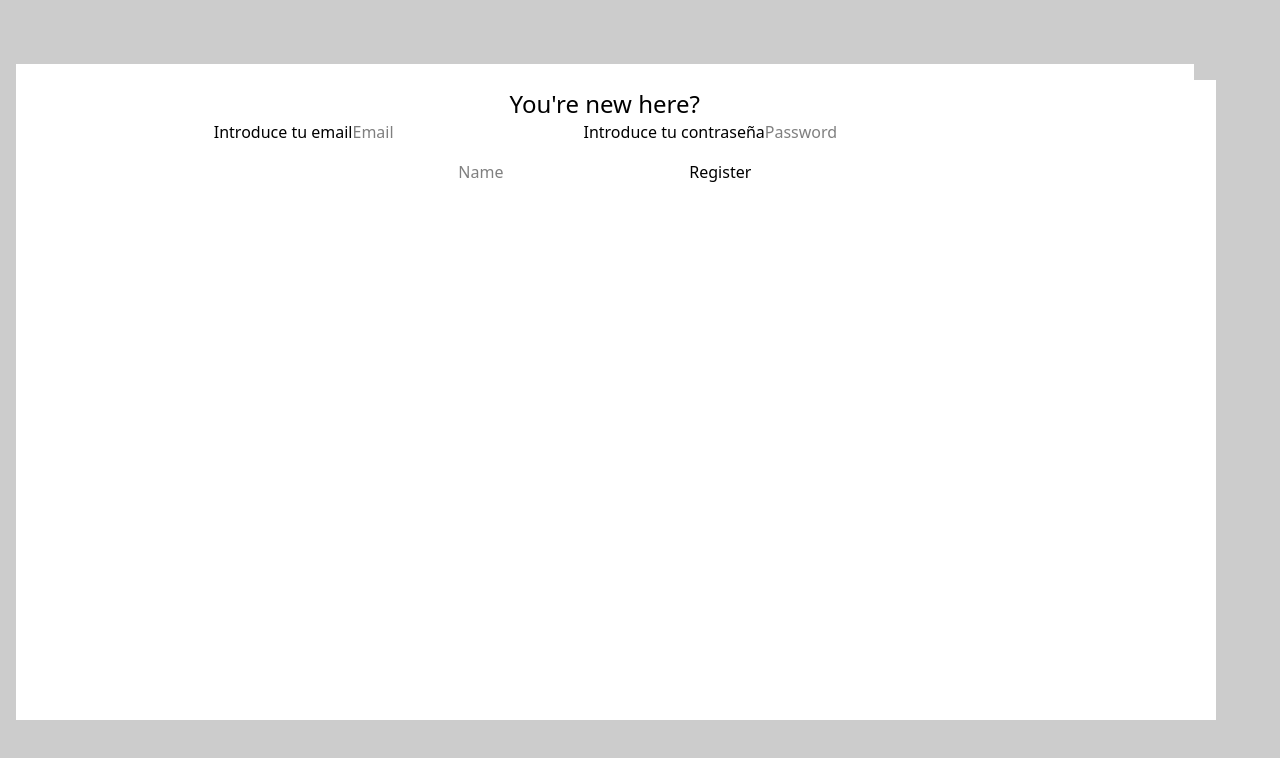
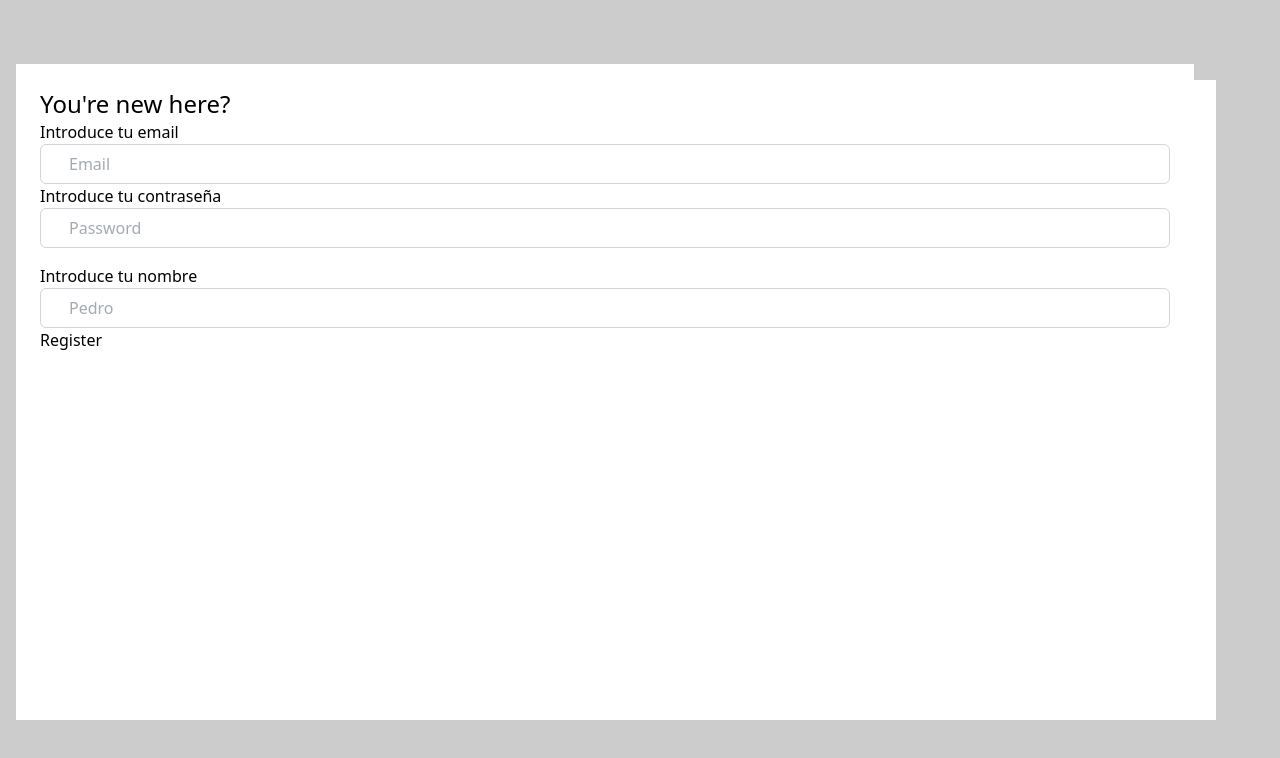
Before and after one commit to ElTitoStonks/Fake-login, a React (Vite) app: page / in a window 1280 px wide. Both pictures are taken after a click on the button "Register". Shown: the top 758 px of the page. Built offline with nearby package versions, Linux system fonts and the light colour scheme.

Commit message:
style: style error for register

```diff
--- a/src/components/Login/ErrorLogin.jsx
+++ b/src/components/Login/ErrorLogin.jsx
@@ -1,28 +1,56 @@
 import { FormLogicRegister } from "../../hooks/FormLogic"
 // Use this component for ErrorLogin and newAccount
 export function ErrorLogin({ error }) {
-    const { errorR, formDataR, handleChangeR, handleSubmitR } = FormLogicRegister()
+    const { errorR, formDataR, handleChangeR, handleSubmitR, sucessR } = FormLogicRegister()
 
     return (
         <div className="fixed w-[92dvw] h-[82dvh] top-16 left-4 bg-[#FFFFFF] flex flex-col p-6">
             <p className="text-red-500 text-sm">{error}</p>
             <h2 className="text-2xl">You're new here?</h2>
             <form className="flex flex-col gap-4" onSubmit={handleSubmitR}>
-                <div>
-                    <label id="emailrestore">Introduce tu email</label>
-                    <input type="email" name="emailrestore" placeholder="Email" onChange={handleChangeR} value={formDataR.email} />
+                <div className="flex flex-col w-full">
+                    <label id="email">Introduce tu email</label>
+                    <div>
 
-                    <label id="passwordrestore">Introduce tu contraseña</label>
-                    <input type="password" name="passwordrestore" placeholder="Password" onChange={handleChangeR} value={formDataR.password} />
+                        <input
+                            type="email"
+                            name="email"
+                            placeholder="Email"
+                            onChange={handleChangeR}
+                            value={formDataR.email}
+                            className="text-gray-600 border border-gray-300 w-full h-10 px-2 pl-7 rounded-md focus:outline-none focus:ring-2 focus:ring-blue-500"
+                        />
+                    </div>
+
+                    <label id="password">Introduce tu contraseña</label>
+                    <div>
+                        <input
+                            type="password"
+                            name="password"
+                            placeholder="Password"
+                            onChange={handleChangeR}
+                            value={formDataR.password}
+                            className="text-gray-600 border border-gray-300 w-full h-10 px-2 pl-7 rounded-md focus:outline-none focus:ring-2 focus:ring-blue-500"
+
+                        />
+                    </div>
                 </div>
 
                 <div>
-                    <input type="text" name="name" placeholder="Name" onChange={handleChangeR} value={formDataR.name} />
+                    <label id="name">Introduce tu nombre</label>
+                    <input type="text" name="name" placeholder="Pedro" onChange={handleChangeR} value={formDataR.name}
+                        className="text-gray-600 border border-gray-300 w-full h-10 px-2 pl-7 rounded-md focus:outline-none focus:ring-2 focus:ring-blue-500"
+                    />
                     <input type="submit" value="Register" />
                 </div>
             </form>
-            {errorR && <p style={{ color: 'red' }}>{errorR}</p>}
-
+            {/* Error */}
+            <span className={`w-full  text-white font-bold p-2 rounded-xl mt-4 transition-all ease-in-out transform
+                ${errorR || sucessR ? "opacity-100 translate-y-0" : "opacity-0 -translate-y-2 "}
+                ${errorR ? "bg-red-600" : "bg-green-600"}
+            `}>
+                <p>{errorR || sucessR}</p>
+            </span>
         </div>
     )
 }
--- a/src/components/Login/NoLoginUser.jsx
+++ b/src/components/Login/NoLoginUser.jsx
@@ -73,10 +73,11 @@ export function NoLoginUser({ formData, error, handleChange, handleSubmit }) {
                 <div>
                     <input type="submit" value="Login" />
                     <button onClick={() => SetRegister(!Register)} type="button">
-                        {Register ? <p>Register</p>:<ErrorLogin />}
+                        <p>Register</p>
                     </button>
                 </div>
             </form >
+            {Register ? null : <ErrorLogin />}
 
 
             {HiddenForgotPass &&
--- a/src/hooks/FormLogic.jsx
+++ b/src/hooks/FormLogic.jsx
@@ -36,6 +36,7 @@ export function FormLogicLogin({ login, logout }) {
 export function FormLogicRegister() {
     const [formDataR, setFormDataR] = useState({ "email": "", "password": "", "name": "" })
     const [errorR, setErrorR] = useState("")
+    const [sucessR, setSuccessR] = useState("")
 
     const handleChangeR = (e) => {
         const { name, value } = e.target
@@ -67,8 +68,15 @@ export function FormLogicRegister() {
 
         if (!userExists) {
             setErrorR("")
+            setSuccessR("User created successfully")
+            setTimeout(() => {
+                setSuccessR("")
+            }, 3000)
         } else {
             setErrorR("User already exists")
+            setTimeout(() => {
+                setErrorR("")
+            }, 3000)
             return
         }
 
@@ -85,5 +93,5 @@ export function FormLogicRegister() {
 
     }
 
-    return { handleChangeR, handleSubmitR, formDataR, errorR }
+    return { handleChangeR, handleSubmitR, formDataR, errorR, sucessR }
 }
```
